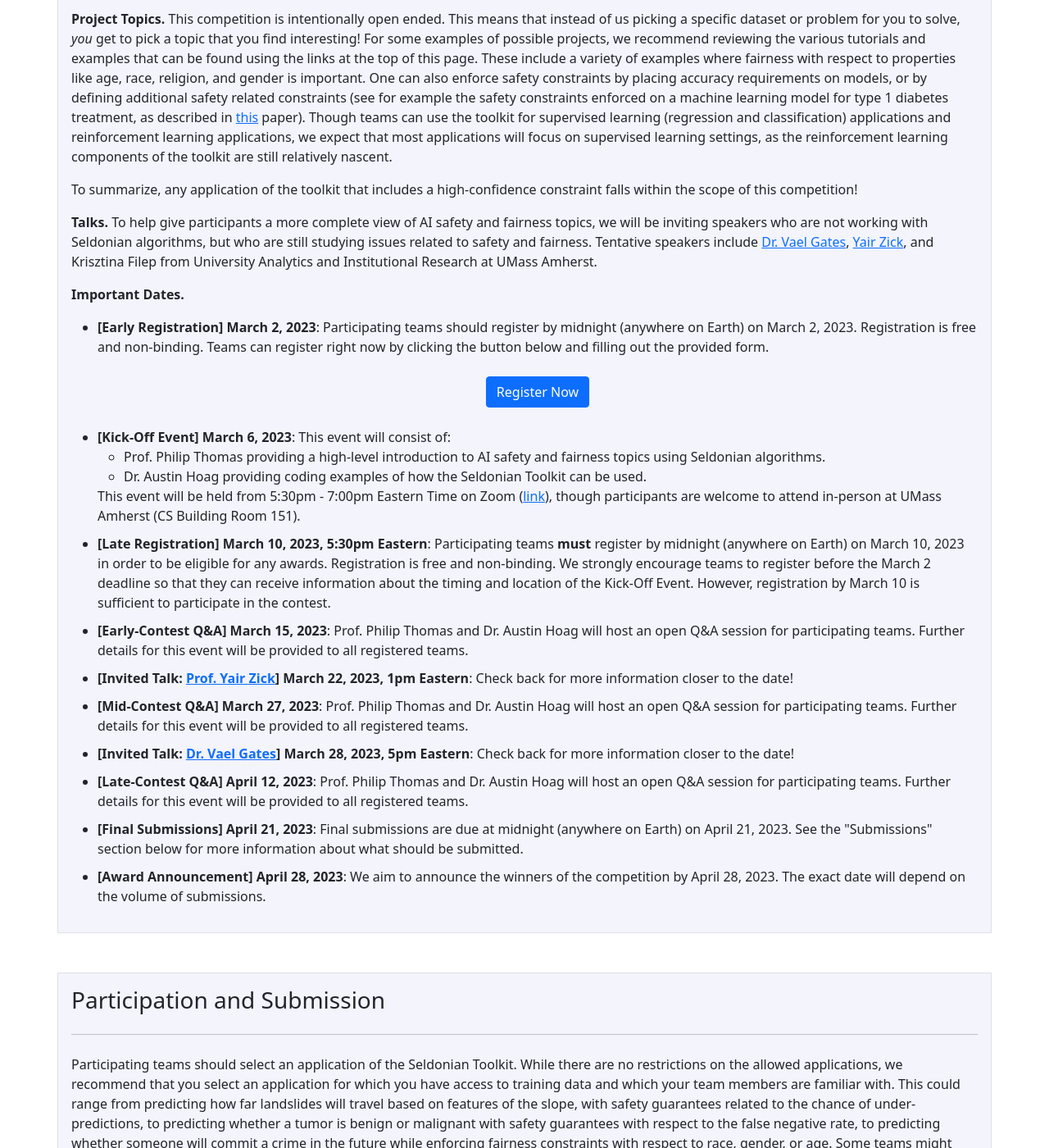
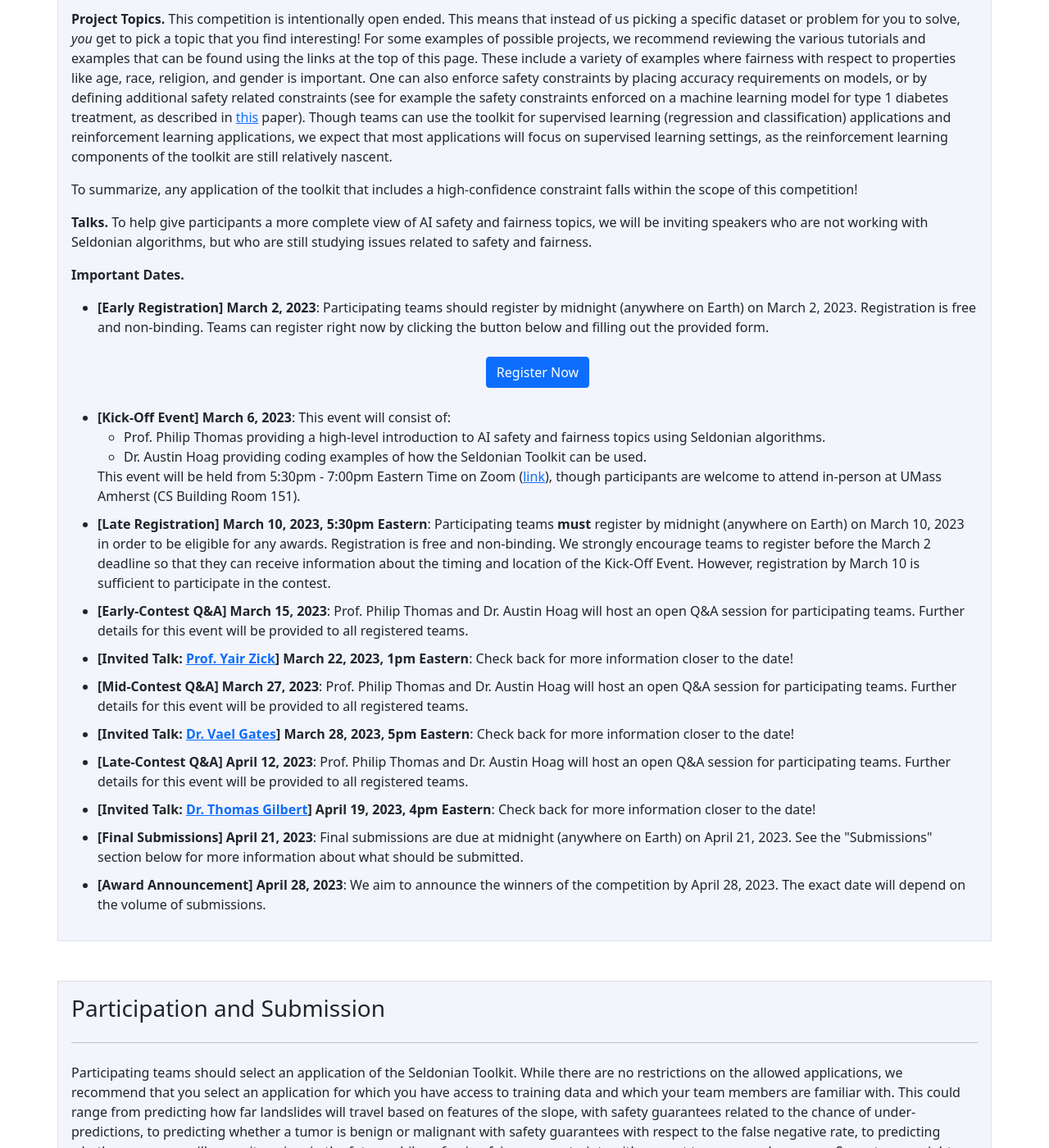
Before and after one commit to seldonian-framework/Tutorials, a Jekyll site: the page built from contest.md, in a window 1280 px wide and 1400 px high, scrolled down 974 px. Shown: the whole window at 82% size. Built offline with Jekyll 4.4.1, drawn with Linux system fonts in a browser that asks for light colours; nearby versions of some CDN libraries.

Commit message:
Added Thomas Gilbert's talk to the schedule.

```diff
--- a/contest.md
+++ b/contest.md
@@ -41,7 +41,7 @@
         To summarize, any application of the toolkit that includes a high-confidence constraint falls within the scope of this competition!
     </p>
     <p>
-        <b>Talks.</b> To help give participants a more complete view of AI safety and fairness topics, we will be inviting speakers who are not working with Seldonian algorithms, but who are still studying issues related to safety and fairness. Tentative speakers include <a href="https://vaelgates.com/">Dr. Vael Gates</a>, <a href="https://people.umass.edu/yzick/">Yair Zick</a>, and Krisztina Filep from University Analytics and Institutional Research at UMass Amherst.
+        <b>Talks.</b> To help give participants a more complete view of AI safety and fairness topics, we will be inviting speakers who are not working with Seldonian algorithms, but who are still studying issues related to safety and fairness.
     </p>
     <p>
         <b>Important Dates.</b>
@@ -68,6 +68,7 @@
             <li style="margin: 10px 0;"><b>[Mid-Contest Q&A] March 27, 2023</b>: Prof. Philip Thomas and Dr. Austin Hoag will host an open Q&A session for participating teams. Further details for this event will be provided to all registered teams.</li>
             <li style="margin: 10px 0;"><b>[Invited Talk: <a href="https://vaelgates.com/">Dr. Vael Gates</a>] March 28, 2023, 5pm Eastern</b>: Check back for more information closer to the date!</li>
             <li style="margin: 10px 0;"><b>[Late-Contest Q&A] April 12, 2023</b>: Prof. Philip Thomas and Dr. Austin Hoag will host an open Q&A session for participating teams. Further details for this event will be provided to all registered teams.</li>
+            <li style="margin: 10px 0;"><b>[Invited Talk: <a href="https://www.thomaskrendlgilbert.com/">Dr. Thomas Gilbert</a>] April 19, 2023, 4pm Eastern</b>: Check back for more information closer to the date!</li>
             <li style="margin: 10px 0;">
                 <b>[Final Submissions] April 21, 2023</b>: Final submissions are due at midnight (anywhere on Earth) on April 21, 2023. See the "Submissions" section below for more information about what should be submitted.
             </li>
```
